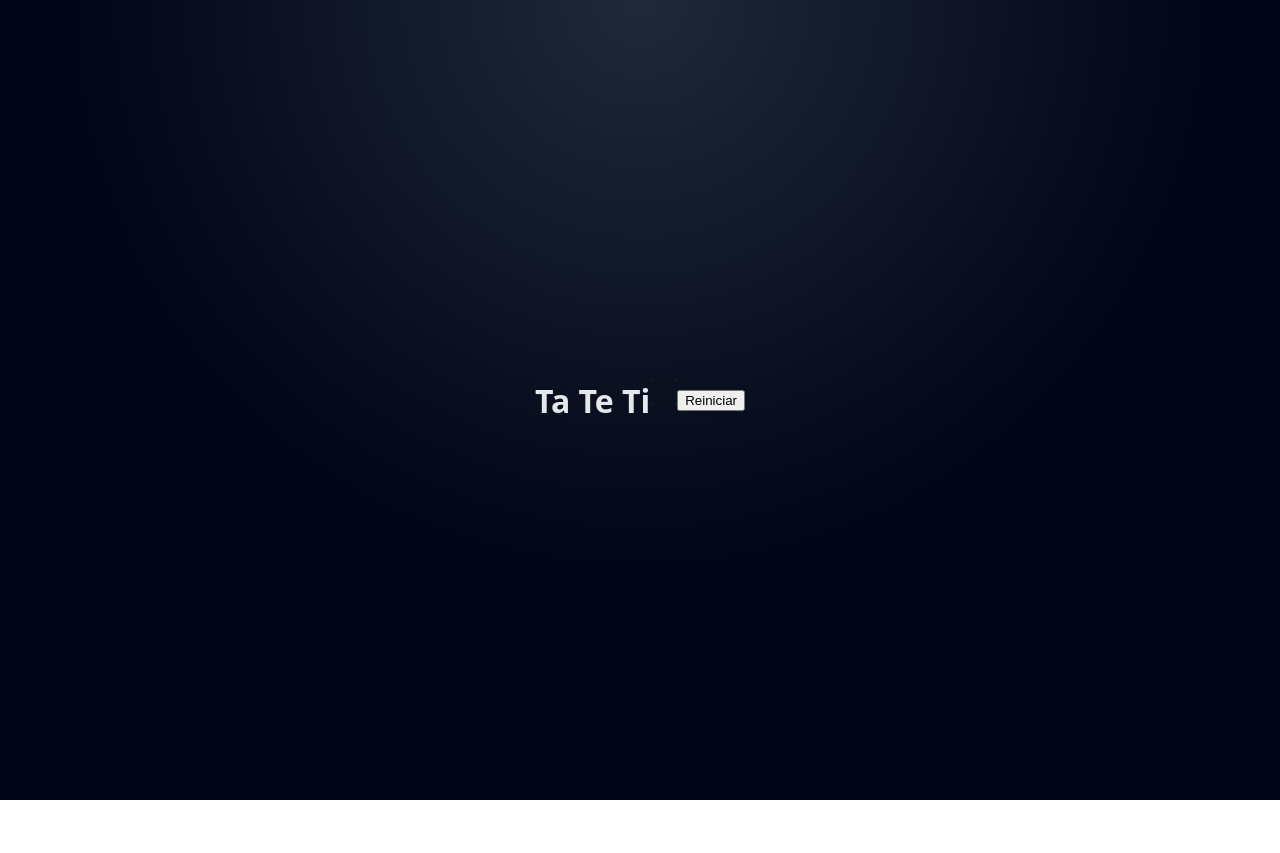
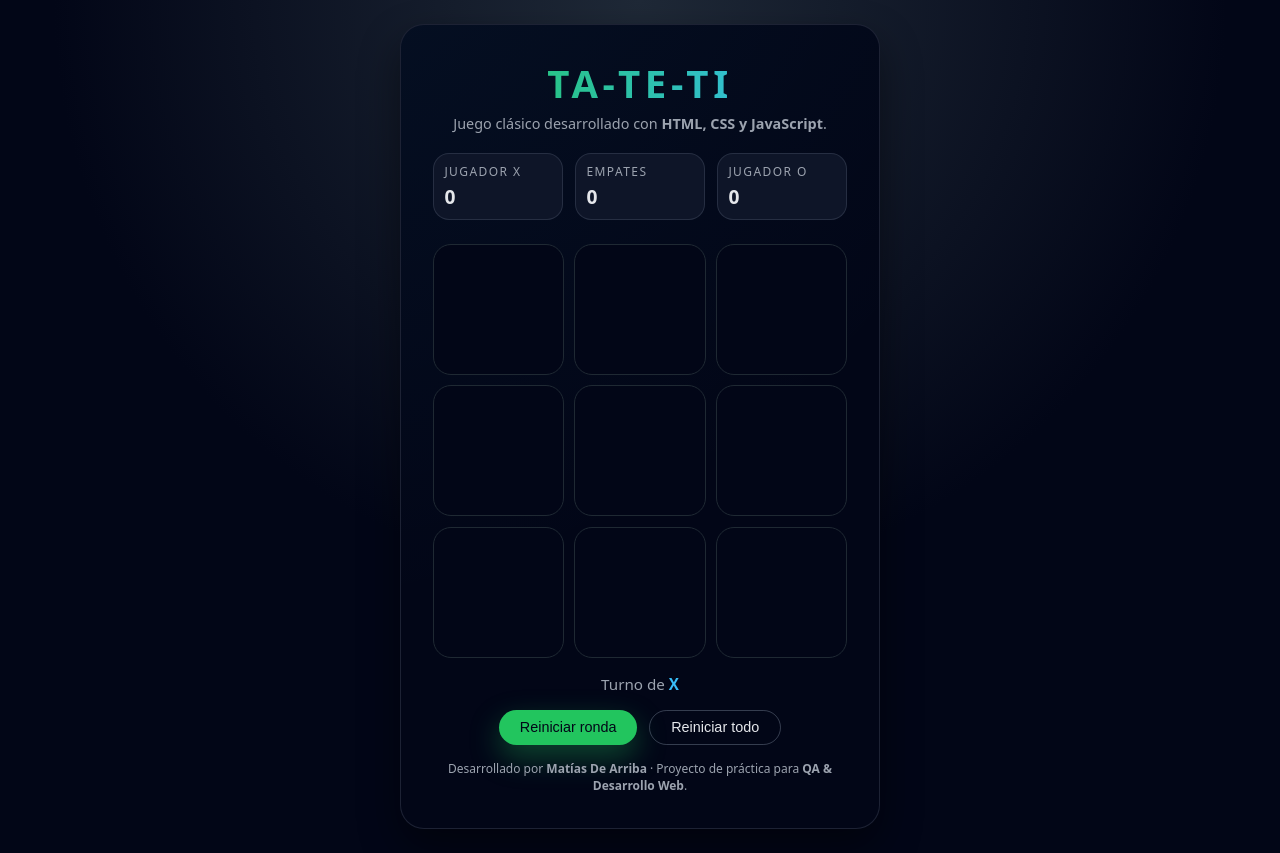
Before and after one commit to MatiasDeArriba/TaTeTi, a plain HTML site: page index.html in a window 1280 px wide. Before the commit the page ends 800 px from the top, so only its background shows below. Drawn offline with Linux system fonts and the light colour scheme.

Commit message:
Refactorizar index.html
Se reorganizó la estructura HTML, se agregó el contenedor principal y el marcador.

```diff
--- a/index.html
+++ b/index.html
@@ -2,24 +2,88 @@
 <html lang="es">
   <head>
     <meta charset="UTF-8" />
-    <meta name="viewport" content="width=device-width, initial-scale=1.0" />
-    <title>Ta Te Ti</title>
+    <meta
+      name="viewport"
+      content="width=device-width, initial-scale=1.0"
+    />
+    <title>Ta-Te-Ti | Matías De Arriba</title>
     <link rel="stylesheet" href="styles.css" />
   </head>
   <body>
-    <h1>Ta Te Ti</h1>
-    <div id="gameBoard" class="board">
-      <div class="cell" data-cell></div>
-      <div class="cell" data-cell></div>
-      <div class="cell" data-cell></div>
-      <div class="cell" data-cell></div>
-      <div class="cell" data-cell></div>
-      <div class="cell" data-cell></div>
-      <div class="cell" data-cell></div>
-      <div class="cell" data-cell></div>
-      <div class="cell" data-cell></div>
-    </div>
-    <button id="restartButton" class="hidden">Reiniciar</button>
-    <script src="script.js"></script>
+    <!-- Contenedor principal de la app -->
+    <main class="app">
+      <header class="app-header">
+        <h1>Ta-Te-Ti</h1>
+        <p class="subtitle">
+          Juego clásico desarrollado con <strong>HTML, CSS y JavaScript</strong>.
+        </p>
+      </header>
+
+      <!-- Marcador de puntajes -->
+      <section class="scoreboard" aria-label="Marcador de la partida">
+        <div class="score">
+          <span class="score-label">Jugador X</span>
+          <span id="score-x" class="score-value">0</span>
+        </div>
+        <div class="score">
+          <span class="score-label">Empates</span>
+          <span id="score-draw" class="score-value">0</span>
+        </div>
+        <div class="score">
+          <span class="score-label">Jugador O</span>
+          <span id="score-o" class="score-value">0</span>
+        </div>
+      </section>
+
+      <!-- Tablero del Ta-Te-Ti -->
+      <section
+        class="board"
+        aria-label="Tablero de Ta-Te-Ti"
+        role="grid"
+      >
+        <!--
+          Cada celda es un botón para mejorar la accesibilidad.
+          data-cell-index nos permite identificar la posición en el array.
+        -->
+        <button class="cell" data-cell-index="0" role="gridcell" aria-label="Celda 1"></button>
+        <button class="cell" data-cell-index="1" role="gridcell" aria-label="Celda 2"></button>
+        <button class="cell" data-cell-index="2" role="gridcell" aria-label="Celda 3"></button>
+        <button class="cell" data-cell-index="3" role="gridcell" aria-label="Celda 4"></button>
+        <button class="cell" data-cell-index="4" role="gridcell" aria-label="Celda 5"></button>
+        <button class="cell" data-cell-index="5" role="gridcell" aria-label="Celda 6"></button>
+        <button class="cell" data-cell-index="6" role="gridcell" aria-label="Celda 7"></button>
+        <button class="cell" data-cell-index="7" role="gridcell" aria-label="Celda 8"></button>
+        <button class="cell" data-cell-index="8" role="gridcell" aria-label="Celda 9"></button>
+      </section>
+
+      <!-- Estado del juego -->
+      <p
+        id="game-status"
+        class="status"
+        aria-live="polite"
+      >
+        Turno de <span class="player-label">X</span>
+      </p>
+
+      <!-- Botones de acciones -->
+      <section class="actions">
+        <button id="reset-round" class="btn">
+          Reiniciar ronda
+        </button>
+        <button id="reset-game" class="btn btn-secondary">
+          Reiniciar todo
+        </button>
+      </section>
+
+      <footer class="app-footer">
+        <p>
+          Desarrollado por <strong>Matías De Arriba</strong> ·
+          Proyecto de práctica para <strong>QA &amp; Desarrollo Web</strong>.
+        </p>
+      </footer>
+    </main>
+
+    <!-- Script principal del juego -->
+    <script src="script.js" defer></script>
   </body>
 </html>
```
